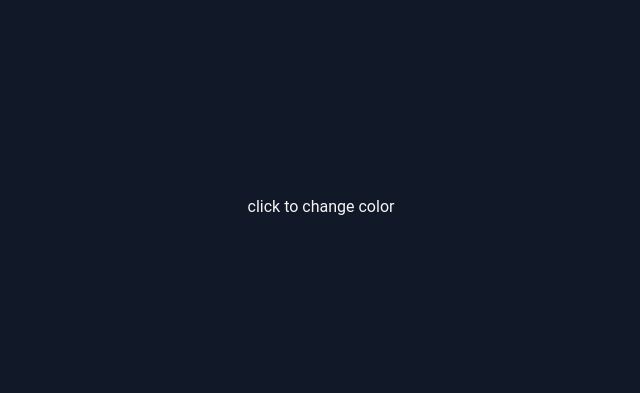
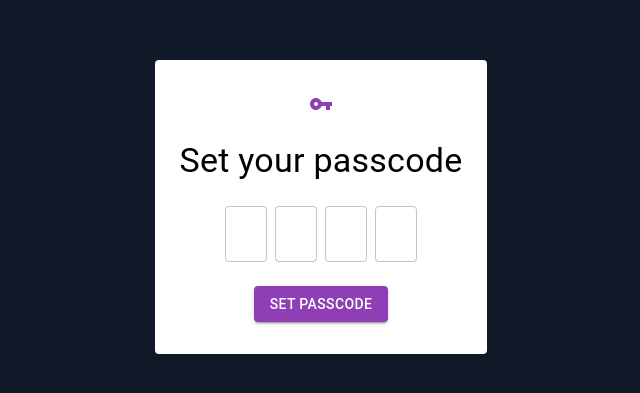
Before and after one commit to arielmalada/GUI, a React (Create React App) app: page / in a window 1280 px wide. Shown: the part 193-586 px from the top of the page, without its empty margins (319-959 px from the left). Built offline with nearby package versions, Linux system fonts and the light colour scheme.

Commit message:
feat: task4-1

```diff
--- a/package.json
+++ b/package.json
@@ -6,6 +6,7 @@
   "dependencies": {
     "@emotion/react": "^11.10.6",
     "@emotion/styled": "^11.10.6",
+    "@mui/icons-material": "^5.11.16",
     "@mui/material": "^5.11.13",
     "@testing-library/jest-dom": "^5.16.5",
     "@testing-library/react": "^13.4.0",
--- a/src/App.js
+++ b/src/App.js
@@ -1,9 +1,9 @@
 import './App.css';
-import Task8 from './views/Task8';
+import Task41 from './views/Task4-1';
 
 function App() {
   return (
-    <Task8 />
+    <Task41 />
   );
 }
 
--- /dev/null
+++ b/src/views/Task4-1/Task4-1.page.jsx
@@ -0,0 +1,68 @@
+//#region IMPORTS
+import React, { useState } from "react";
+import Typography from "@mui/material/Typography";
+import Button from "@mui/material/Button";
+import VpnKeyIcon from '@mui/icons-material/VpnKey';
+import TextField from "@mui/material/TextField";
+import { createTheme, ThemeProvider, styled } from '@mui/material/styles';
+//#endregion
+
+
+const theme = createTheme({
+  palette: {
+    type: 'dark',
+    primary: {
+      main: '#8f3fb5',
+    },
+    secondary: {
+      main: '#f5b300',
+    },
+  },
+});
+
+//#region MAIN COMPONENTS
+const Task41 = () => {
+  const [isLocked,setIsLocked] = useState(false)
+  const [passCode, setPassCode] = useState("0000");
+  const inputCodeHandler = () => {
+    // handle keydown and the maxlength
+    // set each input field to the index of the passcode
+    return null;
+  };
+  const setPassCodeHandler = () => {
+    // do something
+    setIsLocked(true)
+    return null;
+  }
+  const unlock = () => {
+    // check the passcode and unlock if it's matched
+    setIsLocked(false)
+  }
+  let buttonLock;
+  if (!isLocked) {
+    buttonLock = <Button variant="contained" onClick={setPassCodeHandler}>Set Passcode</Button>;
+  } else {
+    buttonLock = <Button variant="contained" onClick={unlock}>Unlock</Button>;
+  }
+  return (
+    <ThemeProvider theme={theme}>
+      <div className="w-full h-[100vh] flex items-center justify-center">
+      <div className="flex flex-col items-center gap-6 px-6 py-8 text-center bg-white rounded">
+        <VpnKeyIcon color="primary" />
+        <Typography variant="h4" className="text-black">Set your passcode</Typography>
+        <div className="flex items-center w-48 gap-2 ">
+
+          <TextField variant="outlined" maxlength="1" inputProps={{ inputMode: 'numeric', pattern: '[0-9]*' }} onChange={inputCodeHandler} />
+          <TextField variant="outlined" maxlength="1" inputProps={{ inputMode: 'numeric', pattern: '[0-9]*' }} onChange={inputCodeHandler}  />
+          <TextField variant="outlined" maxlength="1" inputProps={{ inputMode: 'numeric', pattern: '[0-9]*' }} onChange={inputCodeHandler} />
+          <TextField variant="outlined" maxlength="1" inputProps={{ inputMode: 'numeric', pattern: '[0-9]*' }} onChange={inputCodeHandler}  />
+        </div>
+        {buttonLock}
+      </div>
+    </div>
+    </ThemeProvider>
+  );
+};
+//#endregion
+
+export default Task41;
--- /dev/null
+++ b/src/views/Task4-1/index.js
@@ -0,0 +1 @@
+export {default} from './Task4-1.page'
```
Also changed, not shown: 1 other file (tests, documents, lock files or other folders).
